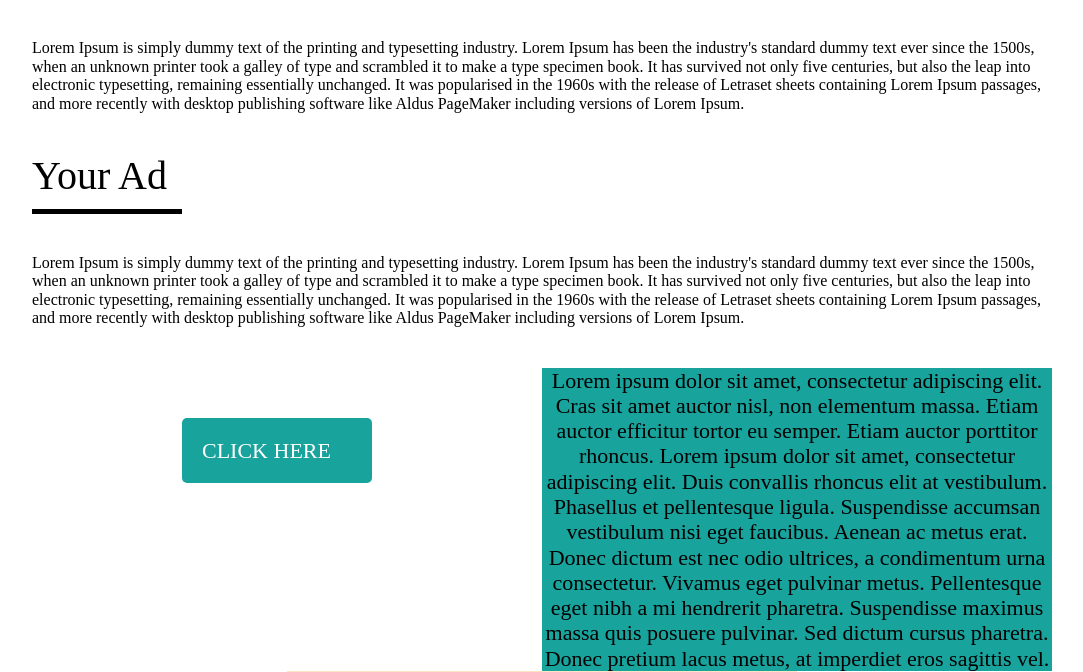
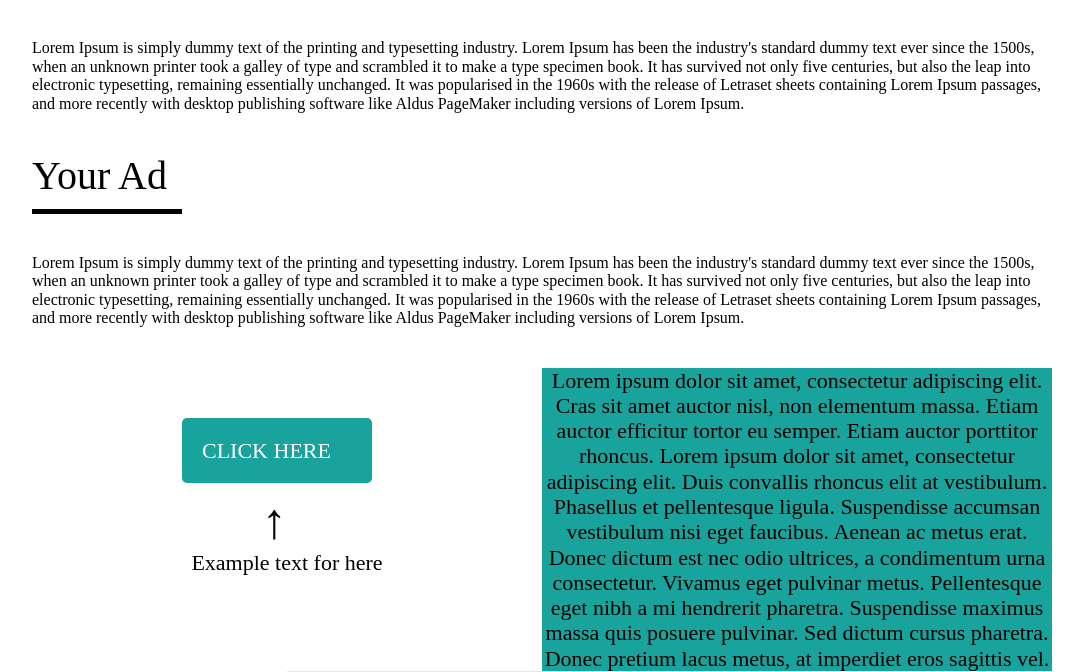
Before and after one commit to Kreceo/Archived-Beginner-Projects, a PHP site: page / in a window 1280 px wide. Shown: the part 323-995 px from the top of the page, without its empty margins (98-1181 px from the left). Run offline with PHP 8.4, Linux system fonts and the light colour scheme; some web fonts are replaced.

Commit message:
Section 3 updates

```diff
--- a/Websites/Website-1/css/index.css
+++ b/Websites/Website-1/css/index.css
@@ -488,7 +488,14 @@
 .section2-5-box-left {
   width: 100%;
   max-width: 510px;
+}
 
+.section2-5-up-arrow {
+  width: 100%;
+  max-width: 10px;
+  padding-top: 10px;
+  margin-left: 230px;
+  font-size: 50px;
 }
 
 .section2-5-button {
@@ -501,6 +508,14 @@
   padding: 20px;
   margin-left: 150px;
   margin-top: 50px;
+}
+
+.section-2-5-text {
+  width: 100%;
+  max-width: 250px;
+  margin-left: 150px;
+  color: #000000;
+  font-size: 22px;
 }
 
 /* Section 3 Classes */
--- a/Websites/Website-1/index.html
+++ b/Websites/Website-1/index.html
@@ -84,7 +84,21 @@
             <div class="section2-5-box-left">
 
                 <div class="section2-5-button">
+
                     CLICK HERE
+
+                </div>
+
+                <div class="section2-5-up-arrow">
+
+                    &#8593;
+
+                </div>
+
+                <div class="section2-5-text">
+
+                    Example text for here
+
                 </div>
 
             </div>
```
